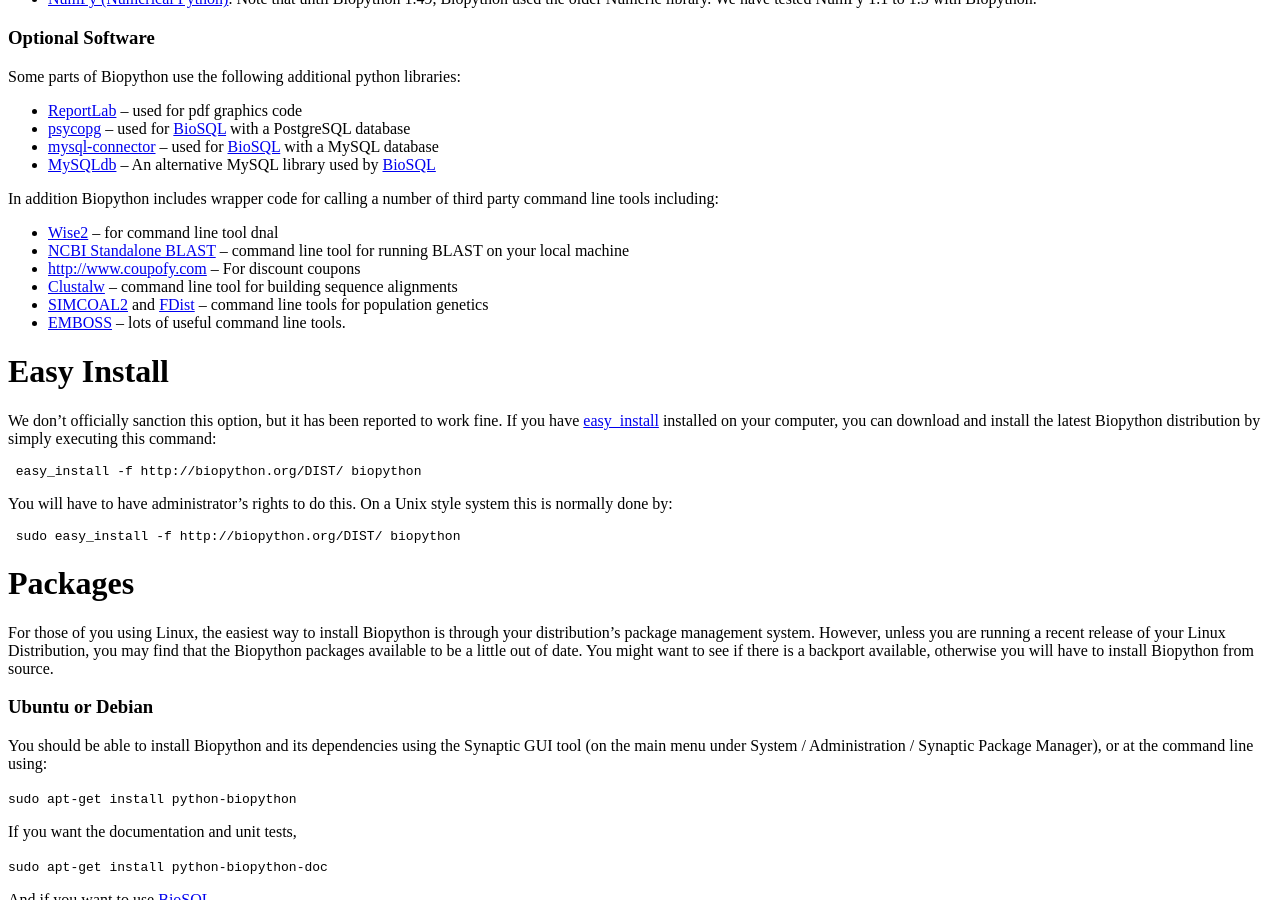
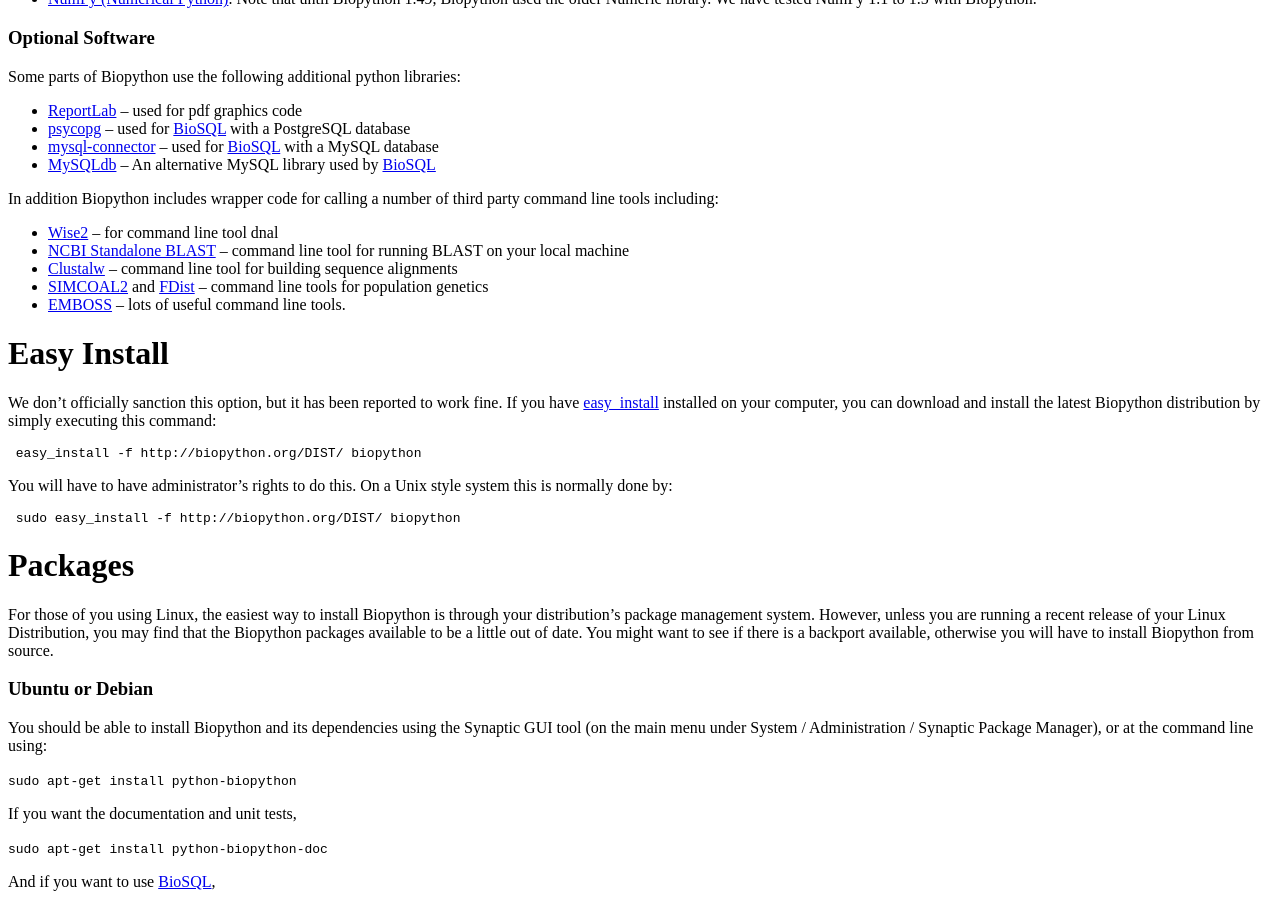
Before and after one commit to biopython/biopython.github.io, a Jekyll site: the page built from wiki/Download.md, in a window 1280 px wide and 900 px high, scrolled down 996 px. Built offline with Jekyll 4.4.1, drawn with Linux system fonts in a browser that asks for light colours.

Commit message:
Change to wiki page

```diff
--- a/wiki/Download.md
+++ b/wiki/Download.md
@@ -105,7 +105,6 @@ third party command line tools including:
 -   [NCBI Standalone
     BLAST](http://www.ncbi.nlm.nih.gov/blast/download.shtml) -- command
     line tool for running BLAST on your local machine
--   <http://www.coupofy.com> -- For discount coupons
 -   [Clustalw](ftp://ftp.ebi.ac.uk/pub/software/unix/clustalw/) --
     command line tool for building sequence alignments
 -   [SIMCOAL2](http://cmpg.unibe.ch/software/simcoal2/) and
```
Also changed, not shown: 1 other file.
